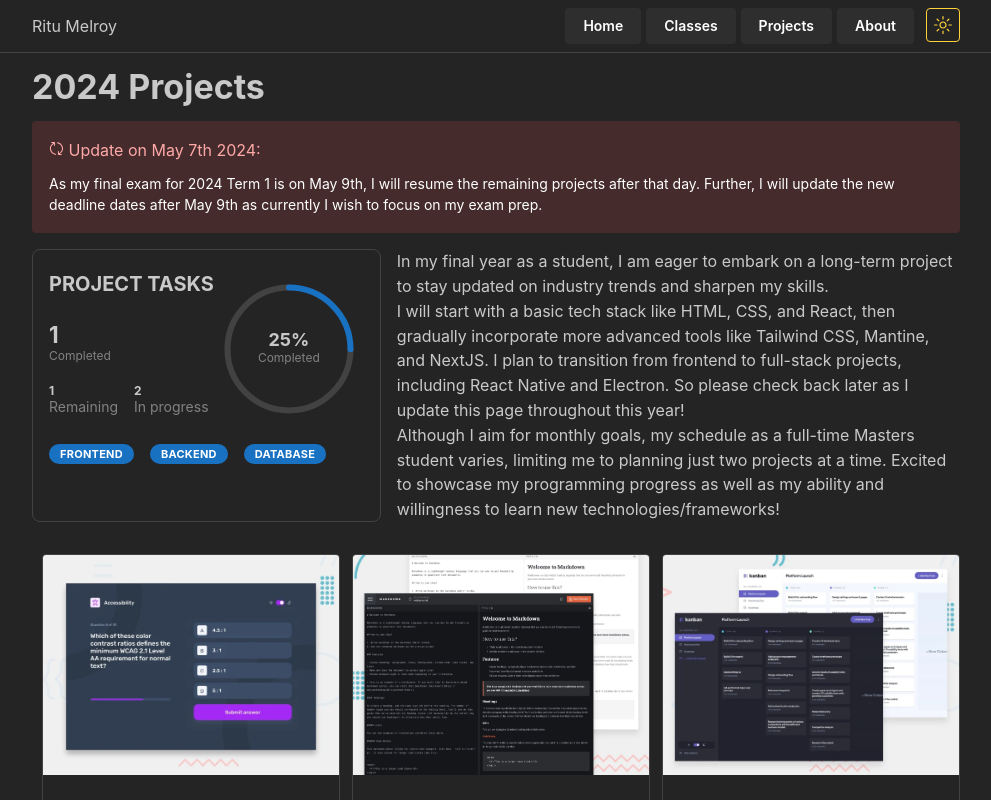
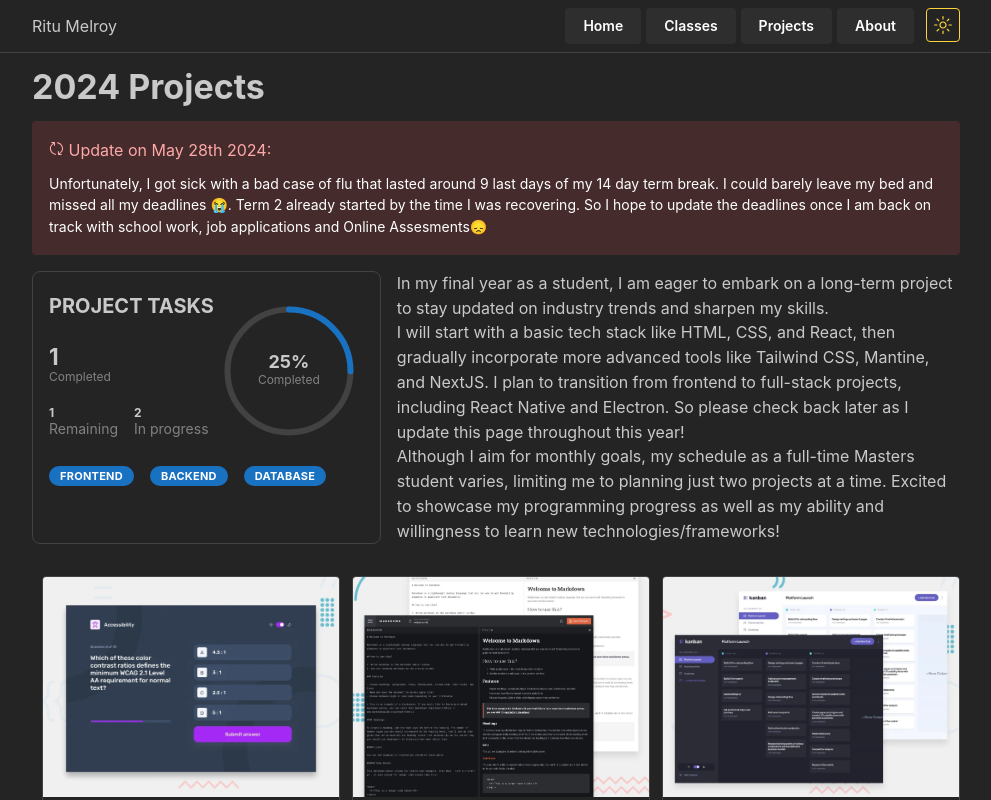
Before and after one commit to ritumelroy/website-2024, a Next.js app: page /projects in a window 1280 px wide. Shown: the top 800 px of the page, without its empty margins (144-1135 px from the left). Built offline with nearby package versions, Linux system fonts and the light colour scheme.

Commit message:
sick update :(

```diff
--- a/src/components/Projects2024.tsx
+++ b/src/components/Projects2024.tsx
@@ -7,7 +7,7 @@ import { UpdateIcon } from "@radix-ui/react-icons";
 export default function Projects2024() {
   const updateTitle = (
     <Text>
-      <UpdateIcon /> Update on May 7th 2024:{" "}
+      <UpdateIcon /> Update on May 28th 2024:{" "}
     </Text>
   );
 
@@ -15,10 +15,11 @@ export default function Projects2024() {
     <Container size="md" pt="sm">
       <Title mb="sm">2024 Projects</Title>
       <Alert variant="light" color="red" title={updateTitle} mb="md">
-        As my final exam for 2024 Term 1 is on May 9th, I will resume the
-        remaining projects after that day. Further, I will update the new
-        deadline dates after May 9th as currently I wish to focus on my exam
-        prep.
+        Unfortunately, I got sick with a bad case of flu that lasted around 9
+        last days of my 14 day term break. I could barely leave my bed and
+        missed all my deadlines 😭. Term 2 already started by the time I was
+        recovering. So I hope to update the deadlines once I am back on track
+        with school work, job applications and Online Assesments😞
       </Alert>
       <Flex direction={{ base: "column", md: "row" }} gap="md">
         <ProjectStats />
```
